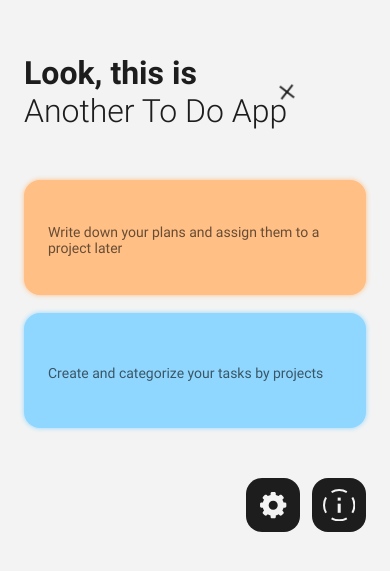
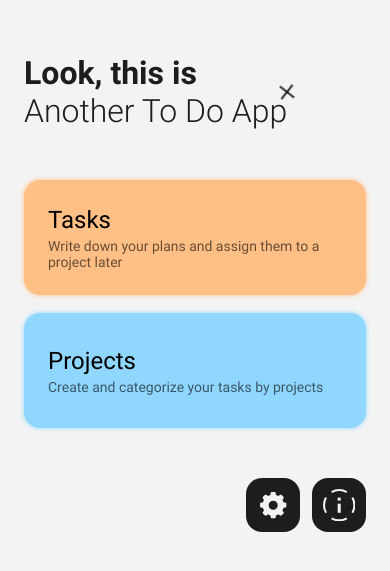
Before and after one commit to zerescas/another-to-do-app, a Vue app: page / in a window 390 px wide. Shown: the part 129-700 px from the top of the page. Built offline with nearby package versions, Linux system fonts and the light colour scheme.

Commit message:
MainMenu/Button.vue: rename classes / props 'header' to 'title'

```diff
--- a/src/components/MainMenu/Button.vue
+++ b/src/components/MainMenu/Button.vue
@@ -6,7 +6,7 @@ const props = defineProps({
     type: Object,
     required: true,
     validator: (value: Object) => {
-      return 'header' in value && 'tip' in value && 'onClick' in value;
+      return 'title' in value && 'tip' in value && 'onClick' in value;
     }
   }
 });
@@ -21,7 +21,7 @@ const props = defineProps({
         --accent-color-hover: var(${settings.hoverColor});
       `"
   >
-    <div class="header">{{ settings.header }}</div>
+    <div class="title">{{ settings.title }}</div>
     <div class="tip">{{ settings.tip }}</div>
   </button>
 </template>
@@ -46,7 +46,7 @@ const props = defineProps({
   box-shadow: 0px 0px 15px var(--color);
 }
 
-.header {
+.title {
   font-size: 26px;
   margin-bottom: 6px
 }
@@ -61,7 +61,7 @@ const props = defineProps({
     padding: 24px;
   }
 
-  .header {
+  .title {
     font-size: 24px;
     margin-bottom: 4px
   }
```
